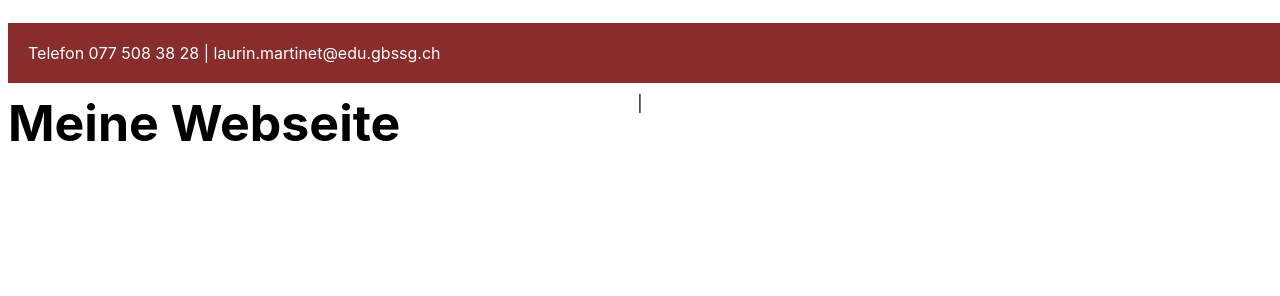
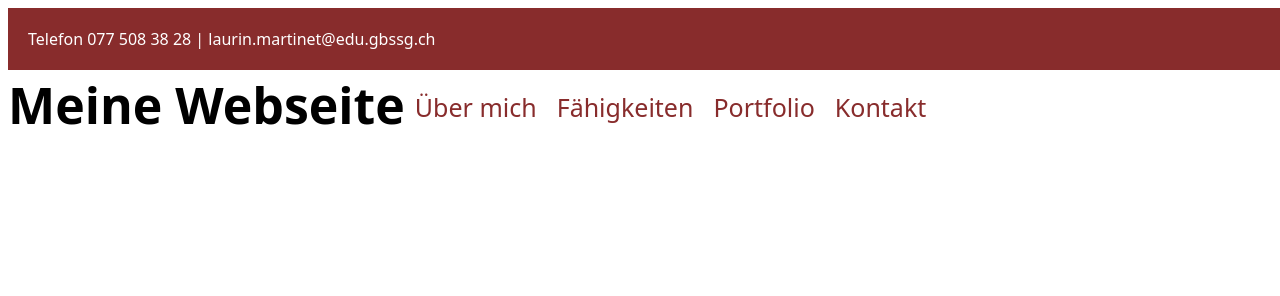
Before and after one commit to laurinmartinet/Projektauftrag_Laurin, a plain HTML site: page Projektauftrag_PersonalWebsite/projektauftrag.html in a window 1280 px wide. Drawn offline with Linux system fonts and the light colour scheme.

Commit message:
editing header of my website in "Über mich"

```diff
--- a/Projektauftrag_PersonalWebsite/projektauftrag.html
+++ b/Projektauftrag_PersonalWebsite/projektauftrag.html
@@ -11,12 +11,11 @@
         <div class="header-info">Telefon 077 508 38 28 | laurin.martinet@edu.gbssg.ch</div>
         <div class="header-ueberschrift">
             <div class="titel">Meine Webseite</div>
-            <div class="header-trennlinie">|</div>
             <div class="nav">
-                <div class="nav-element"></div>
-                <div class="nav-element"></div>
-                <div class="nav-element"></div>
-                <div class="nav-element"></div>
+                <div class="nav-element">Über mich</div>
+                <div class="nav-element">Fähigkeiten</div>
+                <div class="nav-element">Portfolio</div>
+                <div class="nav-element">Kontakt</div>
             </div>
         </div>
     </div>
--- a/Projektauftrag_PersonalWebsite/styles.css
+++ b/Projektauftrag_PersonalWebsite/styles.css
@@ -1,12 +1,12 @@
 html {
     margin: 0;
-    font-family: Inter;
+    font-family: system-ui, -apple-system, BlinkMacSystemFont, 'Segoe UI', Roboto, Oxygen, Ubuntu, Cantarell, 'Open Sans', 'Helvetica Neue', sans-serif;
+
 }
 
 .header-container {
     display: flex;
     flex-direction: column;
-    justify-content: center;
     height: 300px;
 }
 
@@ -21,32 +21,31 @@ html {
 .header-ueberschrift {
     display: flex;
     justify-content: space-between;
-    height: 200px;
+    width: 100%;
+    height: 50px;
     margin-top: 10px;
 }
 
+
+
 .titel {
-    flex: 1;
     box-sizing: border-box;
     font-weight: bold;
     font-size: 50px;
-
-}
-
-.titel .trennlinie {
-    flex: 1;
-    box-sizing: border-box;
-    width: 5px;
-    height: 25px;
+    line-height: 1;
 }
 
 .nav {
     flex: 1;
     box-sizing: border-box;
+    display: flex;
 
-    display: flex;
 }
 
 .nav-element {
-
+    box-sizing: border-box;
+    color:#882C2C;
+    margin: 10px;
+    font-size: 25px;
+    text-align: center;
 }
```
